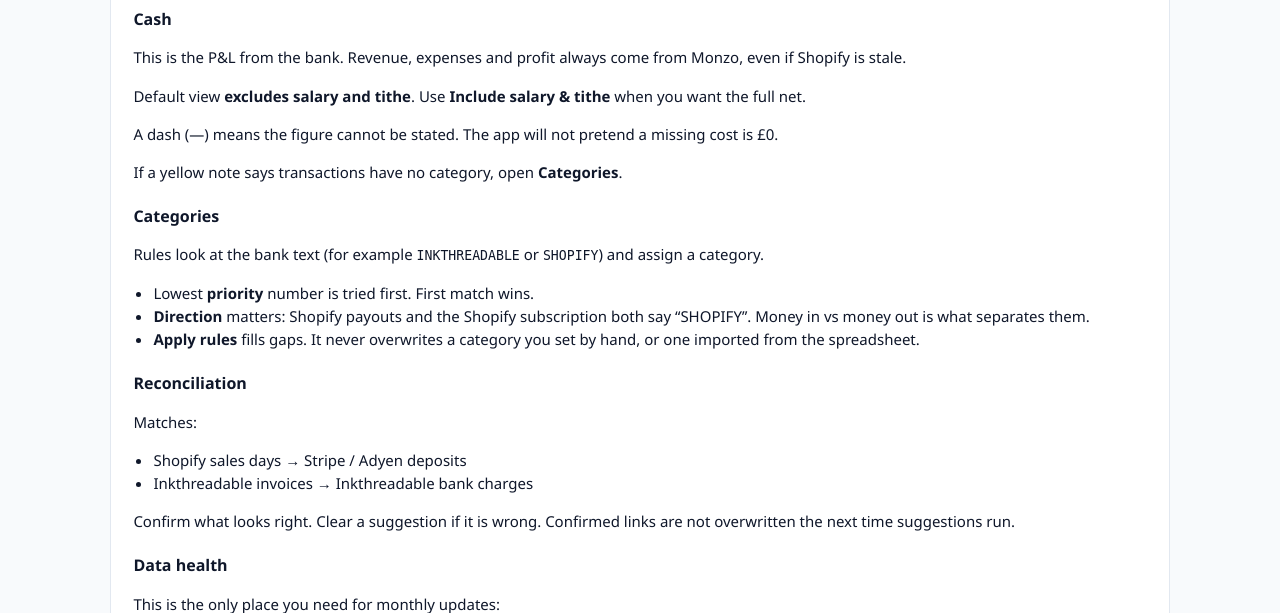
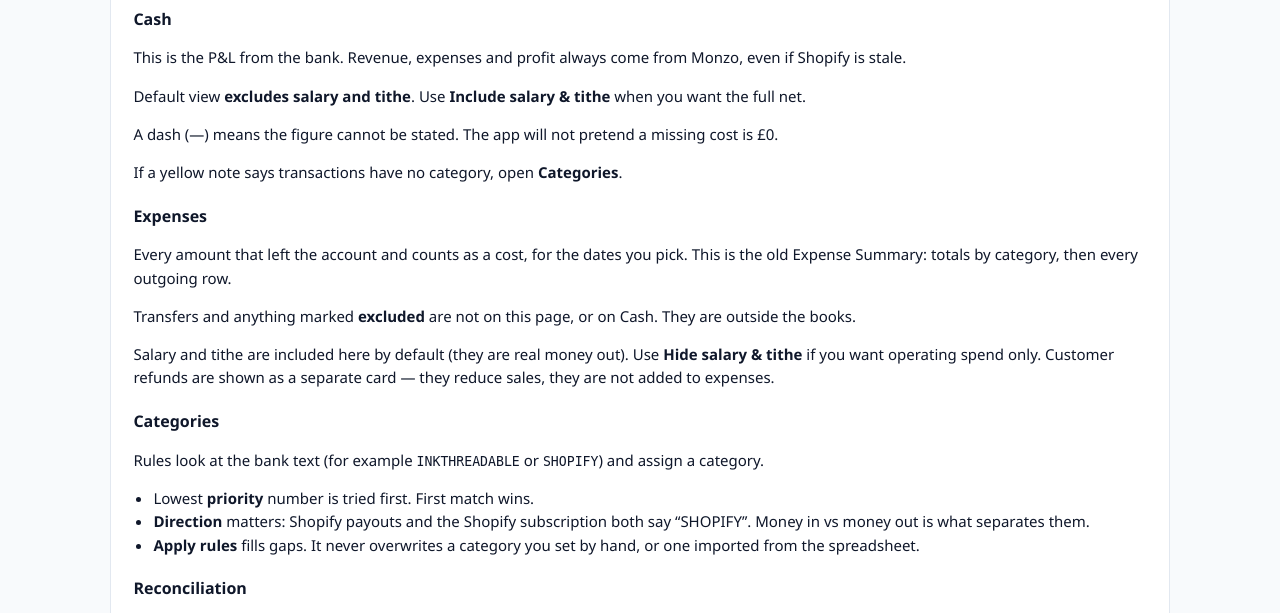
Before and after one commit to its-thabani/business-manager, a Django app: page /guide/ in a window 1280 px wide. Shown: the part 1840-2453 px from the top of the page. Run offline with Django 5.2, Linux system fonts and the light colour scheme; the visitor is signed in with stand-in values (Sample User, id 1); some libraries are stand-ins or nearby versions.

Commit message:
update expenses

```diff
--- a/apps/analytics/cashflow.py
+++ b/apps/analytics/cashflow.py
@@ -191,12 +191,12 @@ def _compute_standard(base: QuerySet, metrics: CashMetrics) -> CashMetrics:
     metrics.operating_expenses = -_sum(reportable, Q(category__kind=CategoryKind.OPERATING))
     metrics.distributions = -_sum(reportable, Q(category__kind=CategoryKind.DISTRIBUTION))
 
-    metrics.transaction_count = base.count()
+    metrics.transaction_count = reportable.count()
     uncategorised = base.filter(category__isnull=True).aggregate(n=Count("pk"), total=Sum("amount"))
     metrics.uncategorised_count = uncategorised["n"] or 0
     metrics.uncategorised_value = quantise(uncategorised["total"]) if uncategorised["total"] else ZERO
     metrics.excluded_count = base.filter(category__kind__in=CategoryKind.outside_pnl()).count()
-    metrics.by_category = category_breakdown(base)
+    metrics.by_category = category_breakdown(reportable)
     return metrics
 
 
@@ -229,10 +229,12 @@ def category_breakdown(queryset: QuerySet, *, expenses_only: bool = False) -> li
     """Totals per category, ordered by magnitude.
 
     Replaces the ``Expense Summary`` sheet. Percentages are of the total spend
-    within the returned set, so they always add up to 100.
+    within the returned set, so they always add up to 100. Transfers and
+    excluded categories never appear — they are outside the books.
     """
     rows = (
         queryset.exclude(category__isnull=True)
+        .exclude(category__kind__in=CategoryKind.outside_pnl())
         .values("category__name", "category__kind", "category__colour")
         .annotate(total=Sum("amount"), count=Count("pk"))
         .order_by("category__sort_order", "category__name")
@@ -242,7 +244,7 @@ def category_breakdown(queryset: QuerySet, *, expenses_only: bool = False) -> li
     for row in rows:
         total = quantise(row["total"] or ZERO)
         kind = row["category__kind"]
-        if expenses_only and kind in (CategoryKind.REVENUE, *CategoryKind.outside_pnl()):
+        if expenses_only and kind == CategoryKind.REVENUE:
             continue
         out.append(
             {
@@ -262,6 +264,71 @@ def category_breakdown(queryset: QuerySet, *, expenses_only: bool = False) -> li
             quantise(row["magnitude"] / spend * 100) if spend else None
         )
     return sorted(out, key=lambda r: r["magnitude"], reverse=True)
+
+
+_EXPENSE_KINDS = (
+    CategoryKind.COGS,
+    CategoryKind.SHIPPING,
+    CategoryKind.FEES,
+    CategoryKind.OPERATING,
+    CategoryKind.DISTRIBUTION,
+)
+
+
+@dataclass
+class ExpenseAnalysis:
+    """Every reportable outgoing in a period — the old Expense Summary sheet."""
+
+    date_range: DateRange
+    include_drawings: bool
+    total: Decimal = ZERO
+    count: int = 0
+    refunds_out: Decimal = ZERO
+    refunds_count: int = 0
+    uncategorised_count: int = 0
+    uncategorised_value: Decimal = ZERO
+    categories: list[dict] = field(default_factory=list)
+    transactions: list = field(default_factory=list)
+
+
+def expense_analysis(
+    date_range: DateRange,
+    *,
+    include_drawings: bool = True,
+    queryset: QuerySet | None = None,
+) -> ExpenseAnalysis:
+    """Money that left the account and counts as a true expense.
+
+    Excluded and transfer rows are omitted. Customer refunds are listed
+    separately: they are money out, but they reduce sales rather than adding
+    to spend. Uncategorised minuses are shown so they can be labelled, and
+    are not added to the expense total.
+    """
+    base = (queryset if queryset is not None else BankTransaction.objects.all()).in_range(date_range)
+    reportable = base.reportable()
+    kinds = list(_EXPENSE_KINDS)
+    if not include_drawings:
+        kinds.remove(CategoryKind.DISTRIBUTION)
+
+    outgoings = (
+        reportable.filter(amount__lt=0, category__kind__in=kinds)
+        .select_related("category", "account")
+        .order_by("-occurred_on", "amount")
+    )
+    refunds = reportable.filter(amount__lt=0, category__kind=CategoryKind.REVENUE)
+    uncategorised = base.filter(category__isnull=True, amount__lt=0)
+
+    result = ExpenseAnalysis(date_range=date_range, include_drawings=include_drawings)
+    result.total = -_sum(outgoings, Q())
+    result.count = outgoings.count()
+    result.refunds_out = -_sum(refunds, Q())
+    result.refunds_count = refunds.count()
+    result.uncategorised_count = uncategorised.count()
+    uncat_total = uncategorised.aggregate(total=Sum("amount"))["total"]
+    result.uncategorised_value = quantise(uncat_total) if uncat_total is not None else ZERO
+    result.categories = category_breakdown(outgoings, expenses_only=True)
+    result.transactions = list(outgoings)
+    return result
 
 
 def monthly_series(date_range: DateRange, *, mode: str = Mode.STANDARD) -> list[dict]:
--- a/apps/web/urls.py
+++ b/apps/web/urls.py
@@ -6,6 +6,7 @@ app_name = "web"
 
 urlpatterns = [
     path("", views.dashboard, name="dashboard"),
+    path("expenses/", views.expenses, name="expenses"),
     path("insights/", views.insights, name="insights"),
     path("integrations/", views.integrations, name="integrations"),
     path("mapping/", mapping.mapping_list, name="mapping_list"),
--- a/apps/web/views.py
+++ b/apps/web/views.py
@@ -21,6 +21,7 @@ from apps.analytics.cashflow import (
     Mode,
     compare_periods,
     compute_cash_metrics,
+    expense_analysis,
     monthly_series,
 )
 from apps.analytics.customers import compute_customer_metrics, monthly_customer_mix, rank_customers
@@ -194,6 +195,72 @@ def dashboard(request):
             "contribution_margin": metrics.contribution_margin_pct,
             "net_margin": displayed_margin,
             "categories": categories,
+        },
+    )
+
+
+def expenses(request):
+    """True expenses for a period: every reportable outgoing, by category and row."""
+    include_drawings = _flag(request, "drawings", default=True)
+    sort = request.GET.get("sort", "date")
+    if sort not in {"date", "amount", "name", "category"}:
+        sort = "date"
+
+    earliest = BankTransaction.objects.order_by("occurred_on").values_list("occurred_on", flat=True).first()
+    date_range, preset = requested_range(request.GET, earliest=earliest)
+    analysis = expense_analysis(date_range, include_drawings=include_drawings)
+
+    transactions = list(analysis.transactions)
+    if sort == "amount":
+        transactions.sort(key=lambda row: row.amount)
+    elif sort == "name":
+        transactions.sort(key=lambda row: (row.counterparty or row.description or "").casefold())
+    elif sort == "category":
+        transactions.sort(key=lambda row: ((row.category.name if row.category else ""), row.occurred_on))
+    else:
+        transactions.sort(key=lambda row: (row.occurred_on, row.amount), reverse=True)
+
+    extras = []
+    if not include_drawings:
+        extras.append("drawings=0")
+
+    if wants_csv(request):
+        return csv_response(
+            "expenses.csv",
+            ["Date", "Counterparty", "Category", "Treatment", "Amount"],
+            [
+                [
+                    txn.occurred_on.isoformat(),
+                    txn.counterparty or txn.description,
+                    txn.category.name if txn.category else "",
+                    txn.category.get_kind_display() if txn.category else "",
+                    money_cell(txn.amount),
+                ]
+                for txn in transactions
+            ],
+        )
+
+    return render(
+        request,
+        "web/expenses.html",
+        {
+            "nav": "expenses",
+            "date_range": date_range,
+            "presets": PRESETS,
+            "selected_preset": preset,
+            "include_drawings": include_drawings,
+            "extra_query": "&".join(extras),
+            "sort": sort,
+            "analysis": analysis,
+            "transactions": transactions,
+            "categories": share_bars(
+                [
+                    {"label": row["name"], "value": row["magnitude"], "colour": row["colour"]}
+                    for row in analysis.categories
+                ],
+                value_key="value",
+                limit=12,
+            ),
         },
     )
 
--- a/docs/USER_GUIDE.md
+++ b/docs/USER_GUIDE.md
@@ -78,6 +78,14 @@ Default view **excludes salary and tithe**. Use **Include salary & tithe** when
 A dash (—) means the figure cannot be stated. The app will not pretend a missing cost is £0.
 
 If a yellow note says transactions have no category, open **Categories**.
+
+### Expenses
+
+Every amount that left the account and counts as a cost, for the dates you pick. This is the old Expense Summary: totals by category, then every outgoing row.
+
+Transfers and anything marked **excluded** are not on this page, or on Cash. They are outside the books.
+
+Salary and tithe are included here by default (they are real money out). Use **Hide salary & tithe** if you want operating spend only. Customer refunds are shown as a separate card — they reduce sales, they are not added to expenses.
 
 ### Categories
 
--- a/templates/web/base.html
+++ b/templates/web/base.html
@@ -166,6 +166,7 @@
     <p class="kicker">Finance — bank and books</p>
     <nav class="nav-pages" aria-label="Finance">
       <a class="{% if nav == 'cash' %}on{% endif %}" href="/">Cash</a>
+      <a class="{% if nav == 'expenses' %}on{% endif %}" href="/expenses/">Expenses</a>
       <a class="{% if nav == 'reconciliation' %}on{% endif %}" href="/reconciliation/">Reconciliation</a>
       <a class="{% if nav == 'categories' %}on{% endif %}" href="/categories/">Categories</a>
       <a class="{% if nav == 'integrations' %}on{% endif %}" href="/integrations/">Data health</a>
```
Also changed, not shown: apps/analytics/insights.py (+14 -6 lines), docs/EMAIL_TO_LAURA.md (deleted, +0 -94 lines), templates/web/expenses.html (added, +119 -0 lines), tests/test_analytics_ui.py (+35 -0 lines), tests/test_cashflow_metrics.py (+19 -0 lines).
